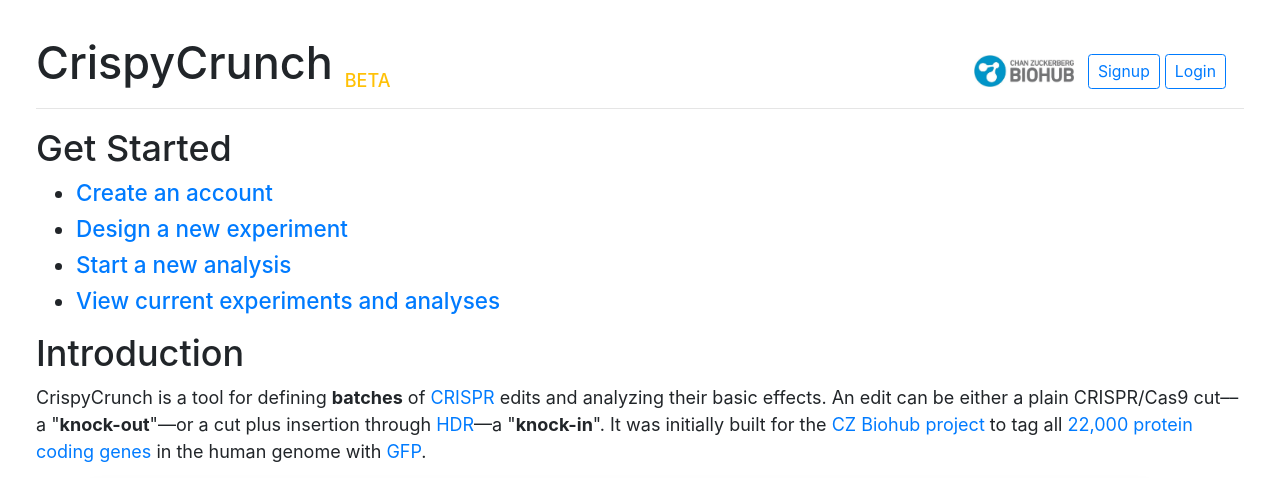
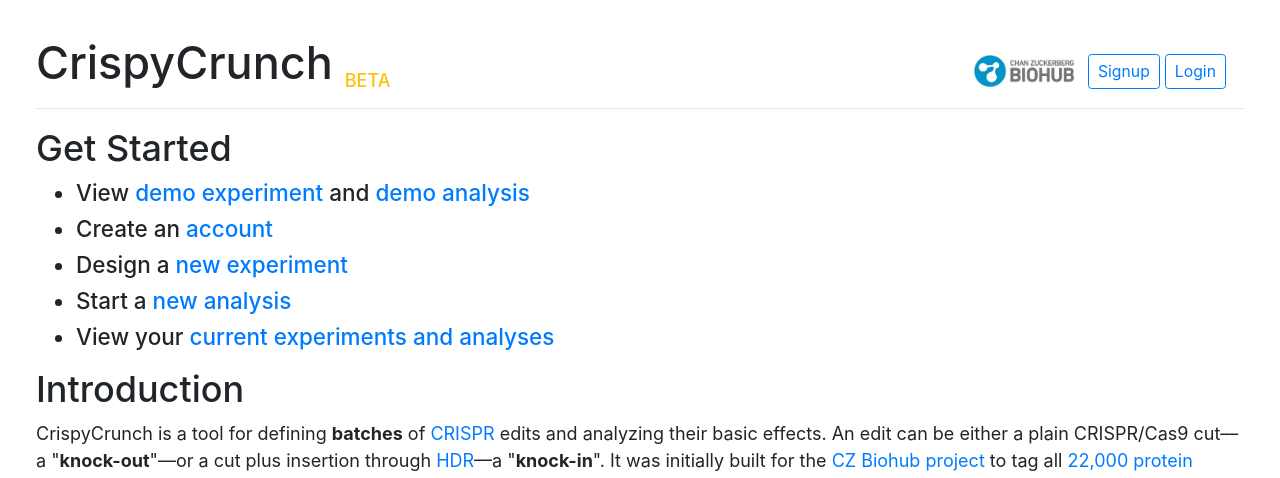
Before and after one commit to czbiohub-sf/crispycrunch, a Django app: page / in a window 1280 px wide. Shown: the top 478 px of the page. Run offline with Django 3.2, Linux system fonts and the light colour scheme; parts of the project's set-up code (start-up, migrations or seed data) failed here and were passed over; some libraries are stand-ins or nearby versions.

Commit message:
demo objects

```diff
--- a/main/templates/home.html
+++ b/main/templates/home.html
@@ -5,10 +5,14 @@
 <h2>Get Started</h2>
 
 <ul>
-  <li class="h5"><a href="/main/signup/">Create an account</a></li>
-  <li class="h5"><a href="/main/experiment/">Design a new experiment</a></li>
-  <li class="h5"><a href="/main/analysis/">Start a new analysis</a></li>
-  <li class="h5"><a href="/main/">View current experiments and analyses</a></li>
+  <li class="h5">
+    View <a target="_blank" href="https://crispycrunch.czbiohub.org/main/analysis/11/results/?url_auth_token=AAAAD6DADtu-27EV2aBL2x6BrSY%3AsYYjdE_ZJHYKAFvy7XjberSIR1c">demo experiment</a>
+    and <a target="_blank" href="https://crispycrunch.czbiohub.org/main/primer-selection/34/experiment-summary/?url_auth_token=AAAAD6DADtu-27EV2aBL2x6BrSY%3AsYYjdE_ZJHYKAFvy7XjberSIR1c">demo analysis</a>
+  </li>
+  <li class="h5">Create an <a href="/main/signup/">account</a></li>
+  <li class="h5">Design a <a href="/main/experiment/">new experiment</a></li>
+  <li class="h5">Start a <a href="/main/analysis/">new analysis</a></li>
+  <li class="h5">View your <a href="/main/">current experiments and analyses</a></li>
 </ul>
 
 <h2>Introduction</h2>
```
Also changed, not shown: README.md, main/static/manu-score.png.
